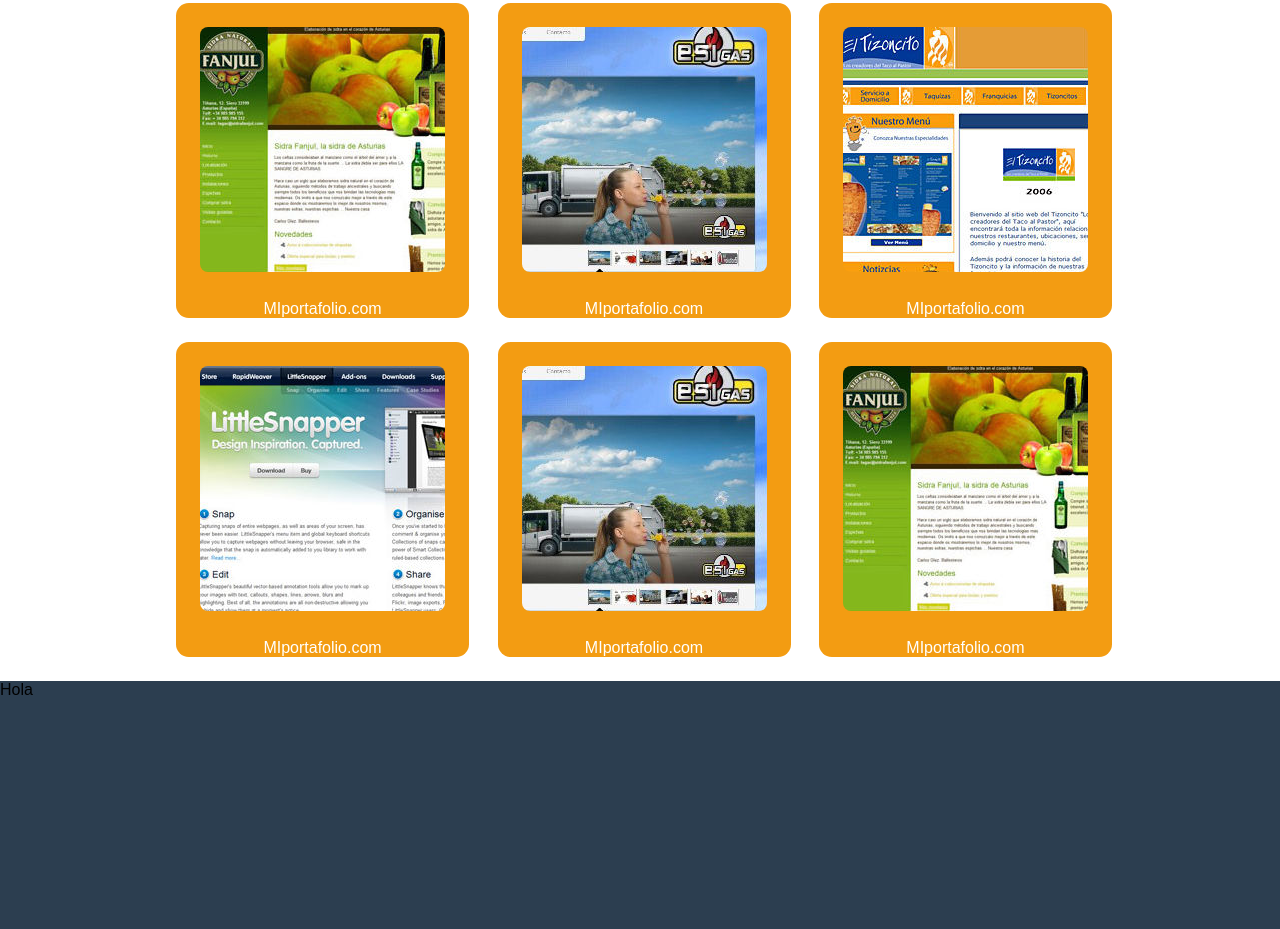
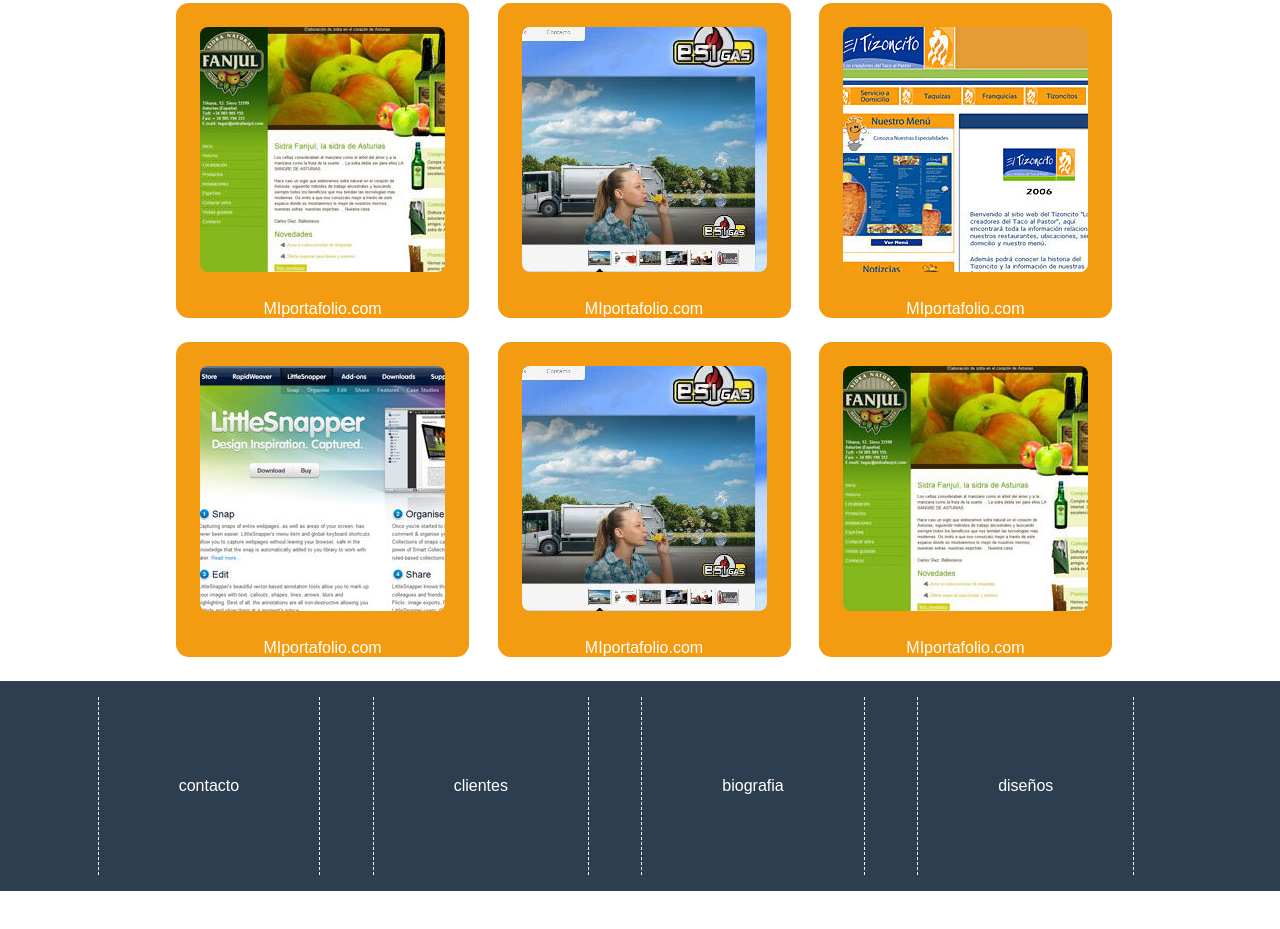
Before and after one commit to nahumramos/Practica-portafolio, a plain HTML site: page template/index.html in a window 1280 px wide. Shown: the part 557-1486 px from the top of the page. After the commit the page ends 1448 px from the top, so only its background shows below. Drawn offline with Linux system fonts and the light colour scheme.

Commit message:
Diseño 2

```diff
--- a/static/style/estilo.css
+++ b/static/style/estilo.css
@@ -68,6 +68,13 @@
 	color:white;
 	text-decoration: none;
 	margin-right: 1em;
+}
+.header-link:hover
+{
+	background:yellow;
+	color:black;
+	padding:0.5em;
+	border-radius: 0.5em;
 }
 .header-imagcontainer
 {
@@ -151,5 +158,17 @@
 #footer
 {
 	background:#2c3e50;
-	height: 250px;
+	text-align: center;
+	margin-top:1em;
+
 }
+#footer p
+{
+	color:white;
+	display: inline-block;
+	margin-right: 3em;
+	padding: 5em;
+	border-right: 1px dashed white;
+	border-left: 1px dashed white;
+
+}
--- a/template/index.html
+++ b/template/index.html
@@ -85,9 +85,11 @@
 		</article>
 	</section>
 	<footer id="footer">
-		<p>
-			Hola
-		</p>
+
+		<p>contacto</p>
+		<p>clientes</p>
+		<p>biografia</p>
+		<p>diseños</p>
 
 	</footer>
 </body>
```
